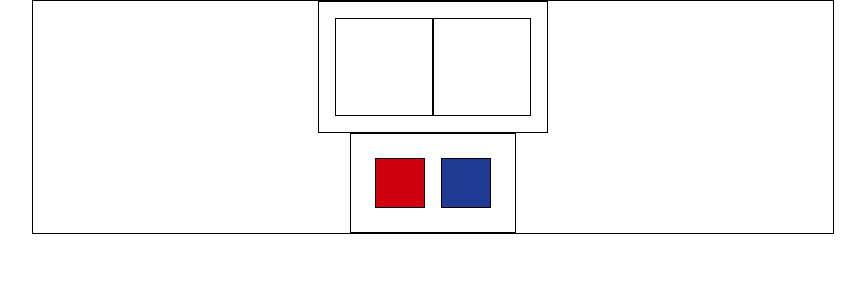
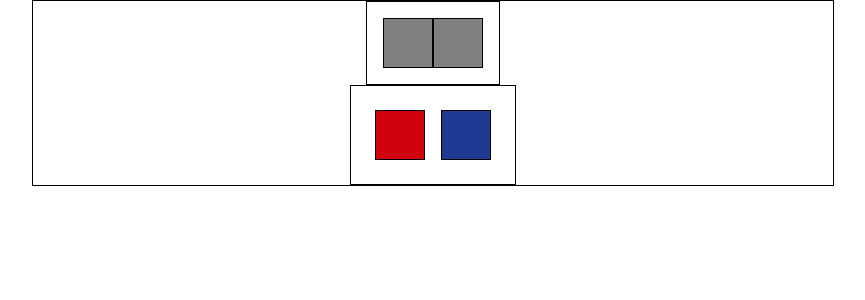
Before and after one commit to magnus-schj/code-breaker, a React (Vite) app: page / in a window 1280 px wide. Shown: the top 300 px of the page, without its empty margins (207-1072 px from the left). Built offline with nearby package versions, Linux system fonts and the light colour scheme.

Commit message:
moved peginput to its own component

```diff
--- a/src/components/Game.component.tsx
+++ b/src/components/Game.component.tsx
@@ -1,8 +1,14 @@
 import { FC, useState } from "react";
-import { DragDropContext, Droppable, DropResult } from "react-beautiful-dnd";
+import {
+  DragDropContext,
+  Draggable,
+  Droppable,
+  DropResult,
+} from "react-beautiful-dnd";
 import { colourData, pegInputsData } from "../initialData";
 import { ColourData, PegInputs, PegInputType } from "../interfaces";
 import ColourContainer from "./ColourContainer.component";
+import PegInput from "./PegInput.component";
 const Game: FC = () => {
   const [colours, setColours] = useState<ColourData>(colourData);
   const [pegInputs, setPegInputs] = useState<PegInputs>(pegInputsData);
@@ -17,6 +23,7 @@ const Game: FC = () => {
     const newColourDest: PegInputType = {
       ...pegInputs[destination.droppableId],
     };
+    newColourOrigin.id += newColourDest.id;
     newColourDest.peg.length = 0;
     newColourDest.peg.push(newColourOrigin);
     setInputs({ ...pegInputs, [newColourDest.id]: newColourDest });
@@ -25,31 +32,14 @@ const Game: FC = () => {
     <div className="game">
       <DragDropContext onDragEnd={(result) => onDragEnd(result, setPegInputs)}>
         <div className="peg-inputs">
-          {Object.entries(pegInputs).map(([id, data]) => (
-            <div
-              key={id}
-              style={{
-                padding: "3rem",
-                border: "1px solid black",
-              }}
-            >
-              <Droppable droppableId={id}>
-                {(provided, snapshot) => (
-                  <div ref={provided.innerRef}>
-                    {data.peg.map((peg) => (
-                      <h1>{peg.hsl}</h1>
-                    ))}
-                    {provided.placeholder}
-                  </div>
-                )}
-              </Droppable>
-            </div>
+          {Object.entries(pegInputs).map(([key, data]) => (
+            <PegInput key={key} data={data} />
           ))}
         </div>
         <div className="pickable-pegs">
-          {Object.entries(colours).map(([key, data]) => {
-            return <ColourContainer id={key} colour={data} key={key} />;
-          })}
+          {Object.entries(colours).map(([key, data]) => (
+            <ColourContainer id={key} colour={data} key={key} />
+          ))}
         </div>
       </DragDropContext>
     </div>
--- a/src/components/PegInput.component.tsx
+++ b/src/components/PegInput.component.tsx
@@ -1,49 +1,44 @@
 import React, { FC } from "react";
-import { Draggable, Droppable } from "react-beautiful-dnd";
+import { PegInputType } from "../interfaces";
+import { Droppable } from "react-beautiful-dnd";
 
 interface Props {
-  id: string;
-  colour: string | null;
+  data: PegInputType;
 }
 
-const PegInput: FC<Props> = ({ id, colour }) => {
-  console.log("colour:", colour);
+const PegInput: FC<Props> = ({ data }) => {
   return (
-    <div className="peg-holder">
-      <Droppable droppableId={id}>
-        {(provided, snapshot) => {
-          return (
+    <div
+      style={{
+        height: "3rem",
+        width: "3rem",
+        border: "1px solid black",
+        overflow: "hidden",
+      }}
+    >
+      <Droppable droppableId={data.id}>
+        {(provided, snapshot) => (
           <div
             ref={provided.innerRef}
             style={{
-                height: "100%",
-                width: "100%",
-                background: colour ? colour : "grey",
+              background: "grey",
+              height: "3rem",
+              width: "3rem",
             }}
           >
-              {colour && (
-                <Draggable key={id} draggableId={id} index={0}>
-                  {(provided, snapshot) => {
-                    return (
+            {data.peg.map(({ hsl, id }: any, i: number) => (
               <div
-                        ref={provided.innerRef}
                 style={{
-                          background: colour ? colour : "grey",
-                          height: "100%",
-                          width: "100%",
-                          ...provided.draggableProps.style,
+                  height: "3rem",
+                  width: "3rem",
+                  background: hsl,
                 }}
-                        {...provided.draggableProps}
-                        {...provided.dragHandleProps}
+                key={id}
               ></div>
-                    );
-                  }}
-                </Draggable>
-              )}
+            ))}
             {provided.placeholder}
           </div>
-          );
-        }}
+        )}
       </Droppable>
     </div>
   );
```
Lines whose indentation alone changed are shown as unchanged.
